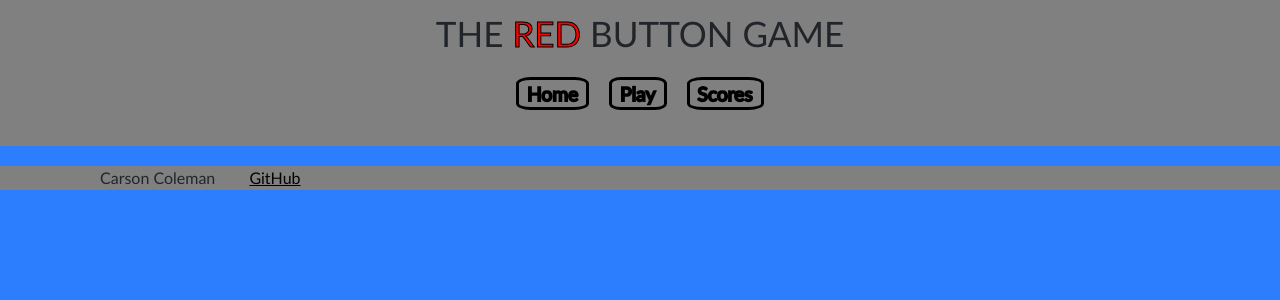
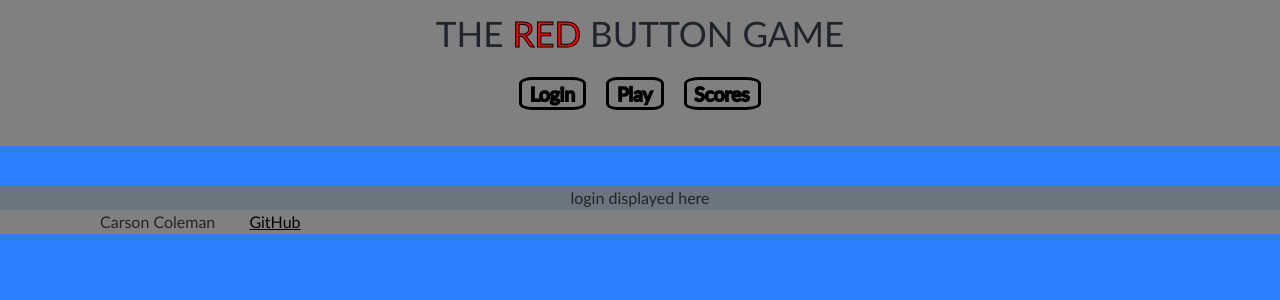
Before and after one commit to carsoncoleman-51/CS260-project, a React (Vite) app: page / in a window 1280 px wide. Shown: the top 300 px of the page. Built offline with nearby package versions, Linux system fonts and the light colour scheme.

Commit message:
added NavLink and Route

```diff
--- a/src/app.jsx
+++ b/src/app.jsx
@@ -1,28 +1,44 @@
 import React from 'react';
 import 'bootstrap/dist/css/bootstrap.min.css';
 import './app.css';
+import { BrowserRouter, NavLink, Route, Routes } from 'react-router-dom';
+import { Login } from './login/login';
+import { Play } from './play/play';
+import { Scores } from './scores/scores';
 
 export default function App() {
   return (
+    <BrowserRouter>
         <div>
             <header>
                 <h1 id="game-title">THE <span class="red-word">RED</span> BUTTON GAME</h1>
                 <nav>
                     <ul>
-                <li><a href="index.html">Home</a></li>
-                <li><a href="play.html">Play</a></li>
-                <li><a href="scores.html">Scores</a></li>
+                        <li><NavLink to="/">Login</NavLink></li>
+                        <li><NavLink to="/play">Play</NavLink></li>
+                        <li><NavLink to="/scores">Scores</NavLink></li>
                     </ul>
                 </nav>
             </header>
 
             <main>
-
+                <Routes>
+                    <Route path="/" element={<Login />} />
+                    <Route path="/play" element={<Play />} />
+                    <Route path="/scores" element={<Scores />} />
+                    <Route path="*" element={<NotFound />} />
+                </Routes>
             </main>
 
             <footer>
                 <span> Carson Coleman </span>
                 <a href="https://github.com/carsoncoleman-51/CS260-project">GitHub</a>
             </footer>
-    </div>);
+        </div>
+    </BrowserRouter>
+    );
 }
+
+function NotFound() {
+    return <main className="container-fluid bg-secondary text-center">404: Return to sender. Address unknown.</main>;
+  }
```
Lines whose indentation alone changed are shown as unchanged.
